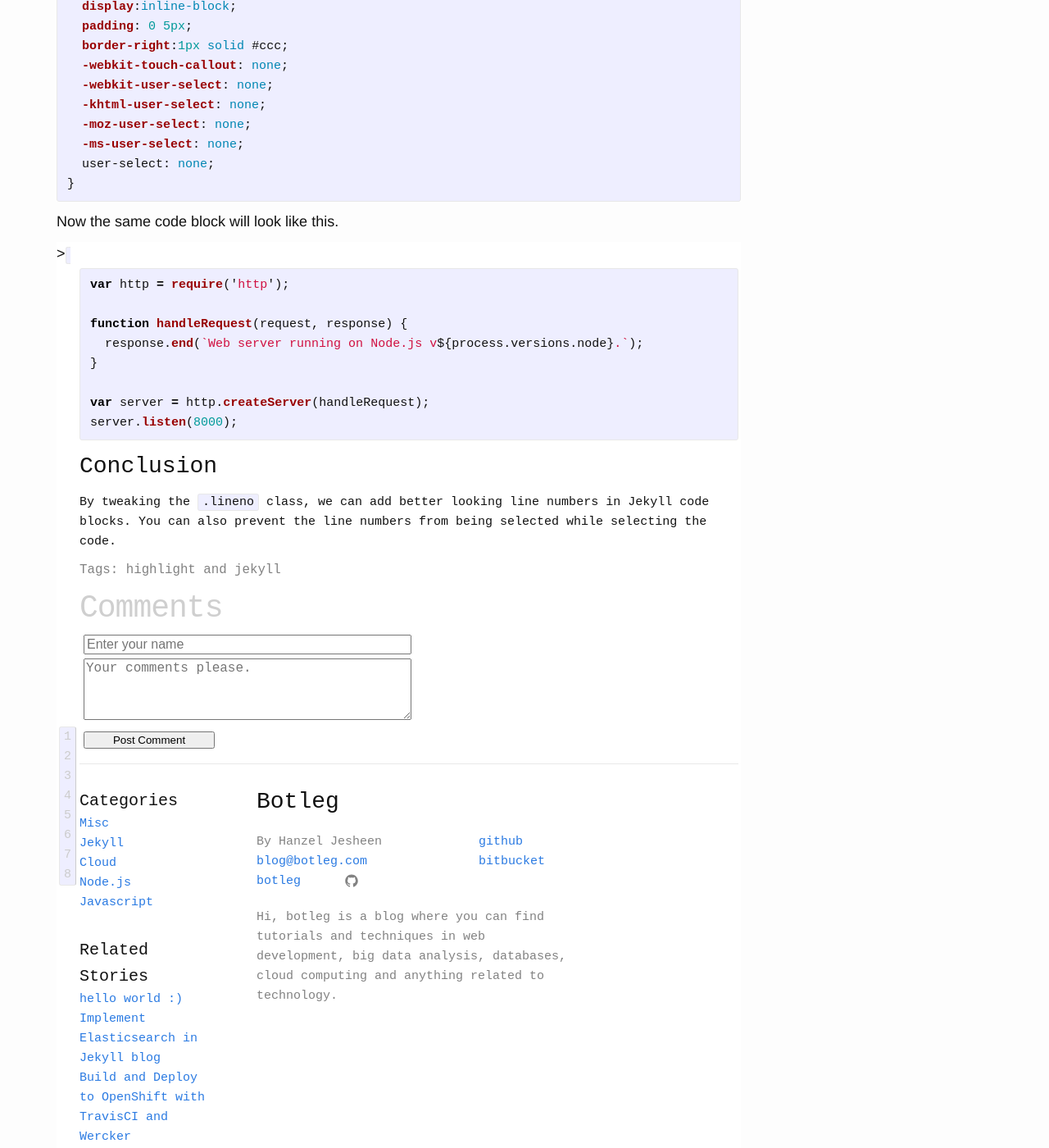
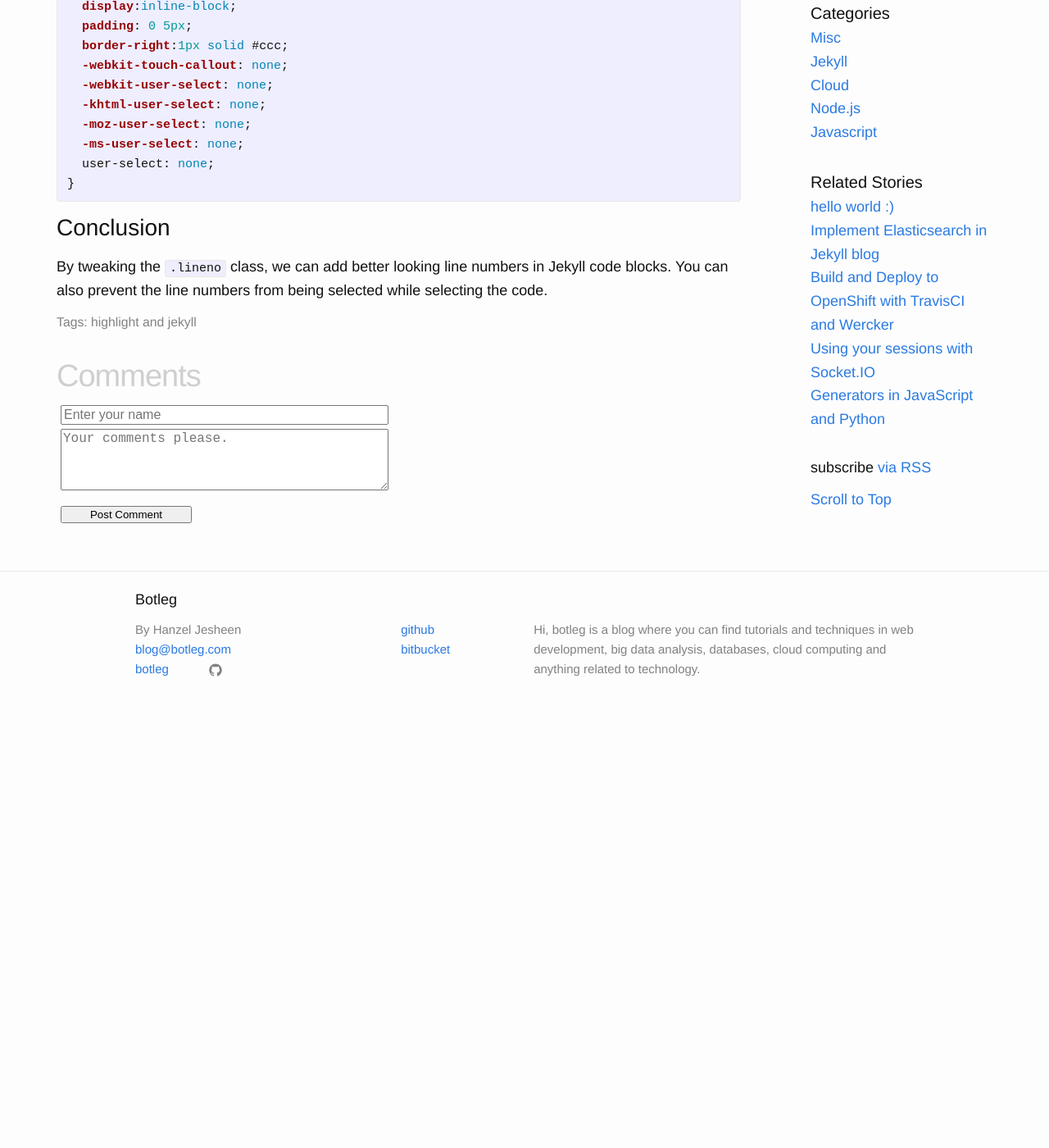
Before and after one commit to botleg/botleg.github.io, a Jekyll site: the page built from _posts/2015-09-26-line-numbers-in-jekyll-code-blocks.markdown, in a window 1280 px wide and 1400 px high, scrolled down 2299 px. Shown: the whole window at 82% size. Built offline with Jekyll 4.4.1, drawn with Linux system fonts in a browser that asks for light colours; after the commit the page ends 3167 px from its top, so only the background shows below that.

Commit message:
format fix in 'line numbers in jekyll code blocks'

```diff
--- a/_posts/2015-09-26-line-numbers-in-jekyll-code-blocks.markdown
+++ b/_posts/2015-09-26-line-numbers-in-jekyll-code-blocks.markdown
@@ -89,18 +89,6 @@
 }
 {% endhighlight %}
 
-Now the same code block will look like this.
-{% highlight javascript linenos %}
-var http = require('http');
-
-function handleRequest(request, response) {
-  response.end(`Web server running on Node.js v${process.versions.node}.`);
-}
-
-var server = http.createServer(handleRequest);
-server.listen(8000);
-{% endhighlight %}
-
 Conclusion
 ----------
 By tweaking the `.lineno` class, we can add better looking line numbers in Jekyll code blocks. You can also prevent the line numbers from being selected while selecting the code.
```
